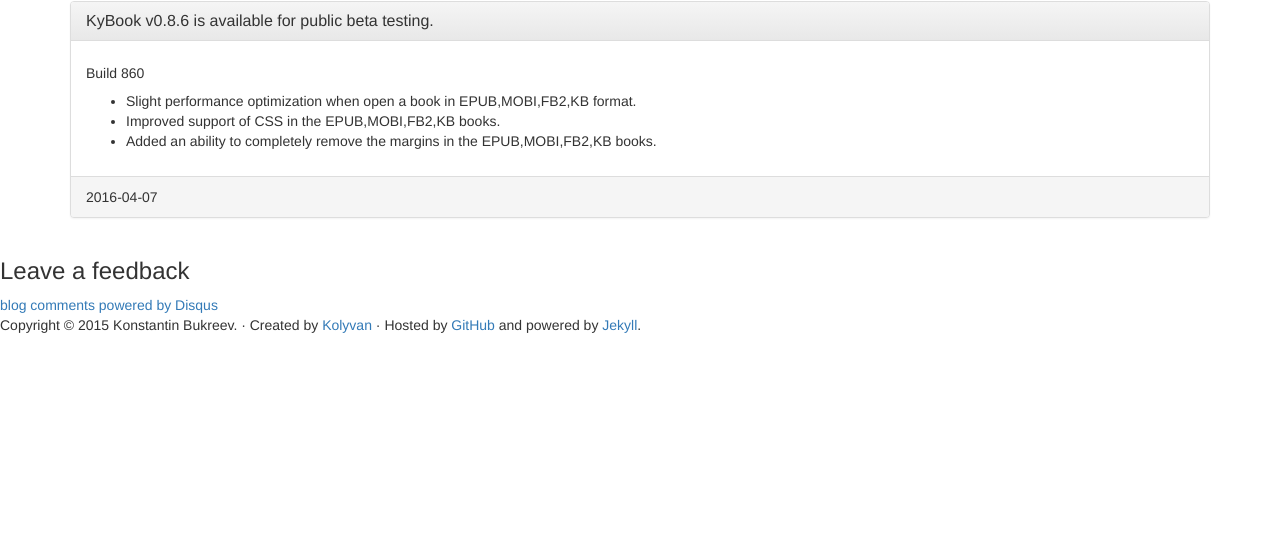
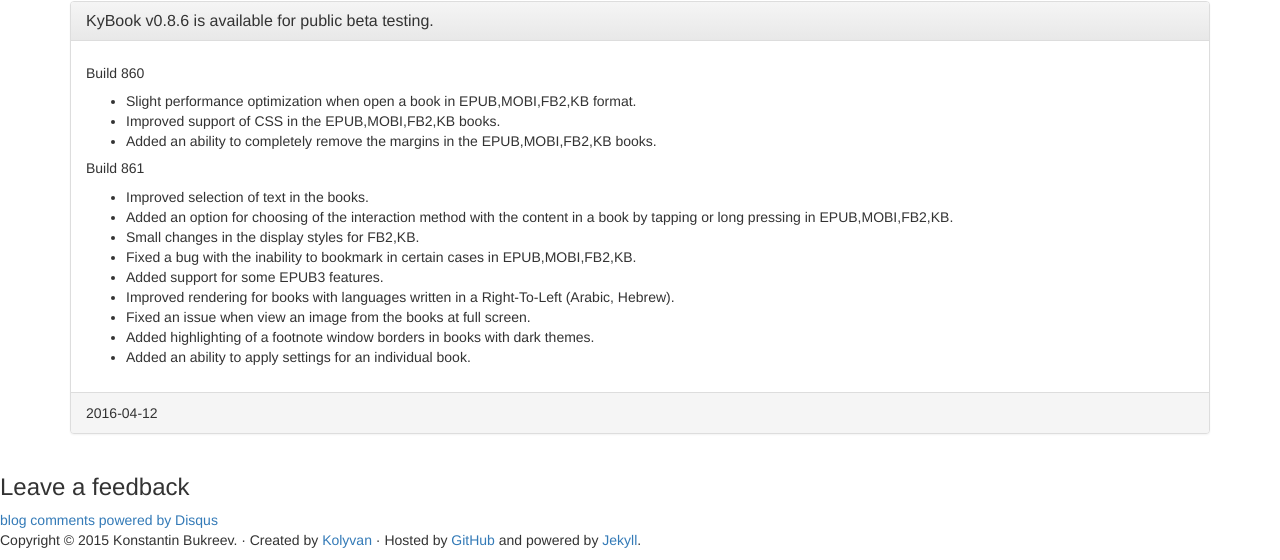
Before and after one commit to kolyvan/kybook-reader.com, a Jekyll site: the page built from beta.html, in a window 1280 px wide and 900 px high, scrolled down 894 px, cut to the strip 340-900 px from the top of the window. Built offline with Jekyll 4.4.1, drawn with Linux system fonts in a browser that asks for light colours; nearby versions of some CDN libraries; comment, search, counter and statistics services are not loaded; before the commit the page ends 1579 px from its top, so only the background shows below that.

Commit message:
beta build 861

```diff
--- a/beta.html
+++ b/beta.html
@@ -31,9 +31,22 @@
       <li>Added an ability to completely remove the margins in the EPUB,MOBI,FB2,KB books.</li>
     </ul>
 
+    <h5>Build 861</h5>
+    <ul>
+      <li>Improved selection of text in the books.</li>
+      <li>Added an option for choosing of the interaction method with the content in a book by tapping or long pressing in EPUB,MOBI,FB2,KB.</li>
+      <li>Small changes in the display styles for FB2,KB.</li>
+      <li>Fixed a bug with the inability to bookmark in certain cases in EPUB,MOBI,FB2,KB.</li>
+      <li>Added support for some EPUB3 features.</li>
+      <li>Improved rendering for books with languages written in a Right-To-Left (Arabic, Hebrew).</li>
+      <li>Fixed an issue when view an image from the books at full screen.</li>
+      <li>Added highlighting of a footnote window borders in books with dark themes.</li>
+      <li>Added an ability to apply settings for an individual book.</li>
+    </ul>
+
     </div>
 
-    <div class="panel-footer">2016-04-07</div>
+    <div class="panel-footer">2016-04-12</div>
     </div>
 </div>
 
--- a/index.html
+++ b/index.html
@@ -20,7 +20,7 @@
 </div>
 
 <div class="alert alert-info" role="alert">
-    <a href="/beta.html"><strong>v0.8.6 (860)</strong> is available for public beta-testing</a> &middot; 2016-04-07 &middot;
+    <a href="/beta.html"><strong>v0.8.6 (861)</strong> is available for public beta-testing</a> &middot; 2016-04-12 &middot;
 </div>
 
 <div class="alert alert-success" role="alert">
--- a/ru/index.html
+++ b/ru/index.html
@@ -24,7 +24,7 @@
 </div>
 
 <div class="alert alert-info" role="alert">
-    <a href="/ru/beta.html"><strong>v0.8.6 (860)</strong> готова для открытого бета теста</a> &middot; 07/04/2016 &middot;
+    <a href="/ru/beta.html"><strong>v0.8.6 (861)</strong> готова для открытого бета теста</a> &middot; 12/04/2016 &middot;
 </div>
 
 <div class="alert alert-success" role="alert">
```
Also changed, not shown: news/_posts/2016-04-07-beta-v086.html (+15 -1 lines), news/ru/_posts/2016-04-07-beta-v086.html (+14 -1 lines), ru/beta.html (+15 -1 lines).
